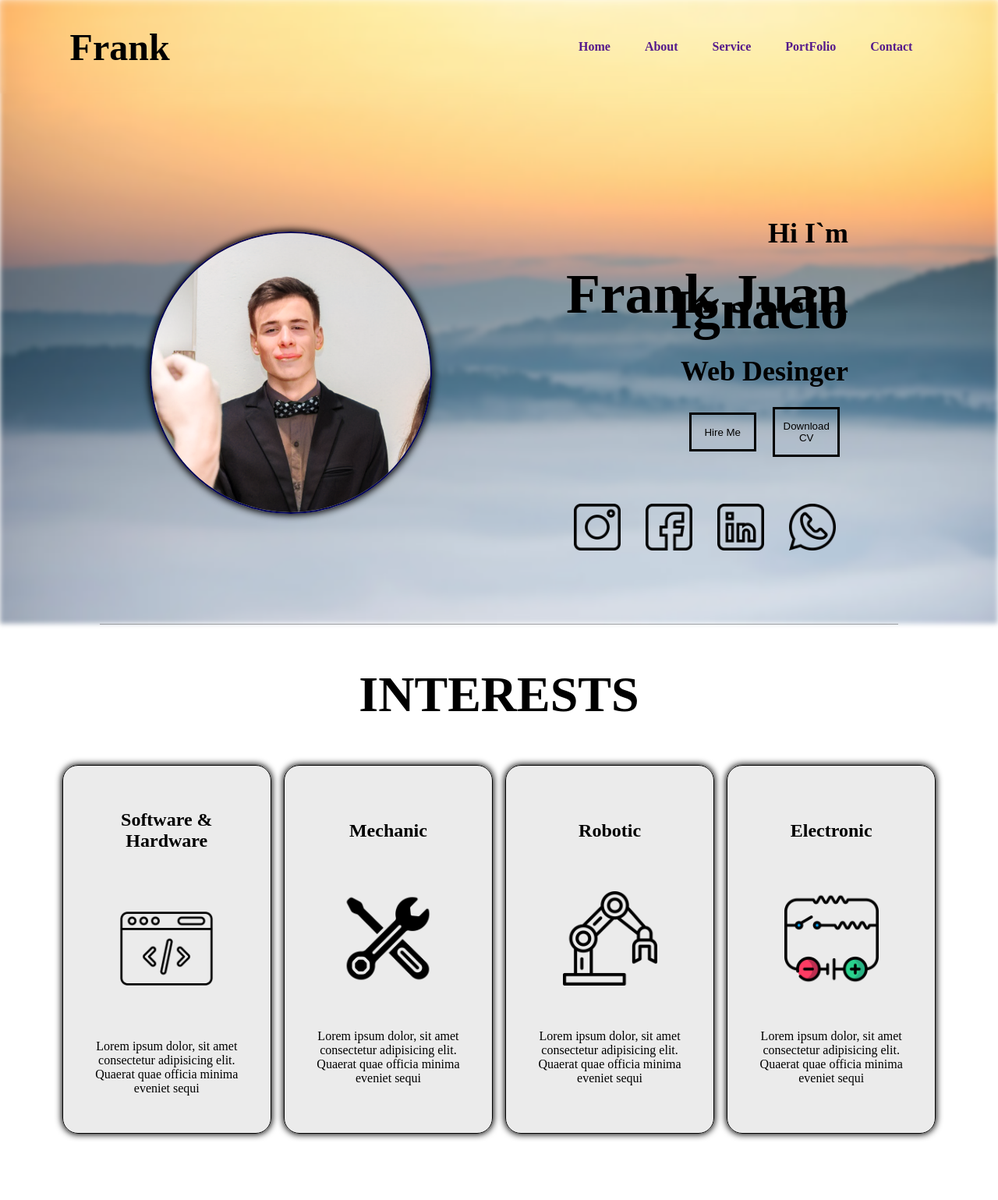
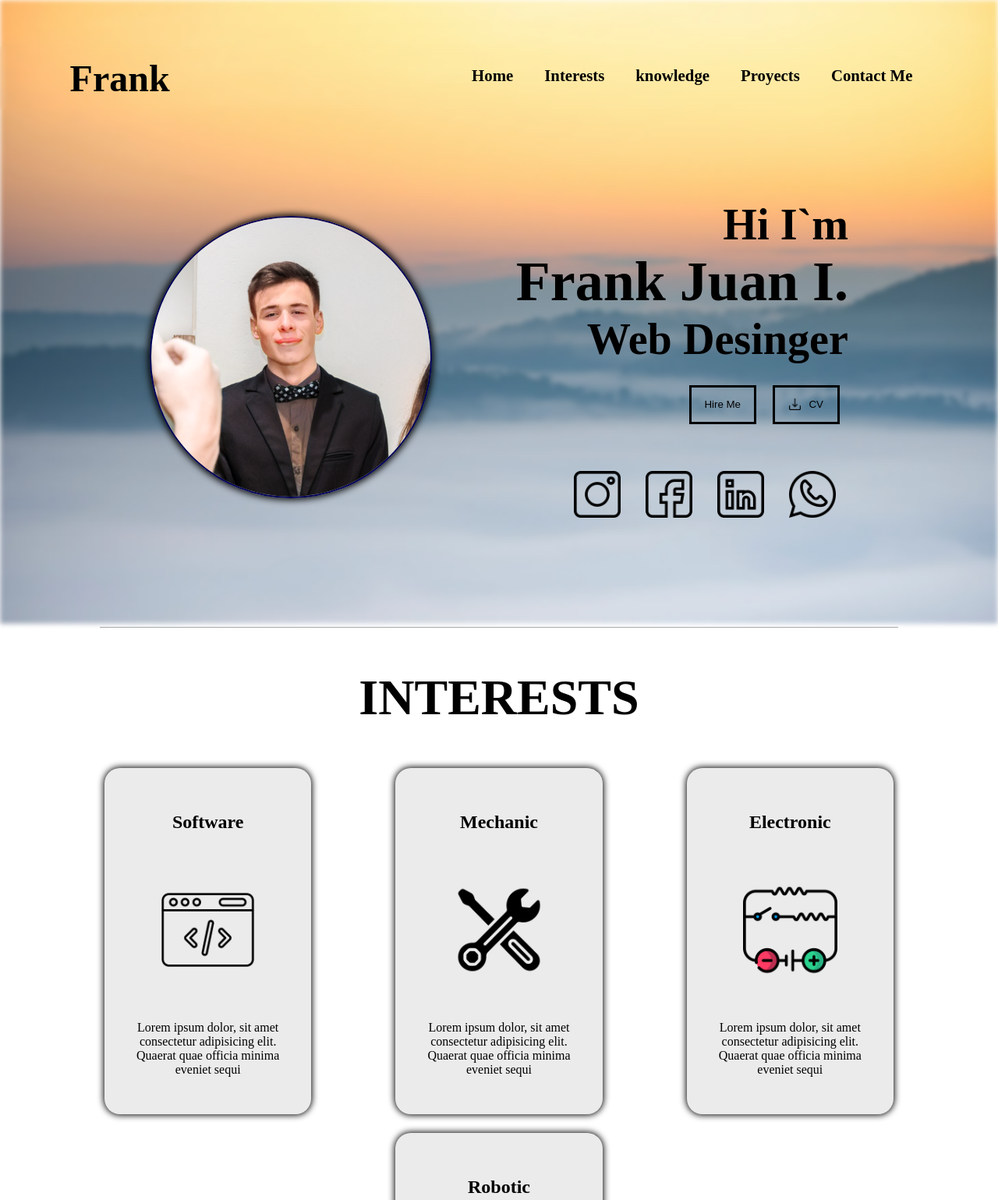
Before and after one commit to FrankJuanI/CV, a plain HTML site: page index.html in a window 1280 px wide. Shown: the top 1539 px of the page at 78% size. Drawn offline with Linux system fonts and the light colour scheme.

Commit message:
responsive v1 on header and interests section| piero no leas esto

```diff
--- a/index.html
+++ b/index.html
@@ -5,18 +5,19 @@
     <meta name="viewport" content="width=device-width, initial-scale=1.0" />
     <title>Document</title>
     <link rel="stylesheet" href="style.css" />
+    <script src="script.js"></script>
   </head>
 
   <body>
-    <div class="navBar">
+    <div class="navBar" >
       <h3 class="Name">Frank</h3>
       <nav>
         <ul>
           <li><a href="">Home</a></li>
-          <li><a href="">About</a></li>
-          <li><a href="">Service</a></li>
-          <li><a href="">PortFolio</a></li>
-          <li><a href="">Contact</a></li>
+          <li><a href="">Interests</a></li>
+          <li><a href="">knowledge</a></li>
+          <li><a href="">Proyects</a></li>
+          <li><a href="">Contact Me</a></li>
         </ul>
       </nav>
     </div>
@@ -30,7 +31,7 @@
       <div class="PInfo">
         <div class="Presentation">
           <h3>Hi I`m</h3>
-          <h2>Frank Juan Ignacio</h2>
+          <h2>Frank Juan I.</h2>
           <h3>Web Desinger</h3>
         </div>
         <div class="DownloadButtons">
@@ -38,7 +39,8 @@
             <p>Hire Me</p>
           </button>
           <button>
-            <p>Download CV</p>
+            <p><img src="assets/download.png" alt=""></p>
+            <p>CV</p>
           </button>
         </div>
         <div class="icons">
@@ -56,7 +58,7 @@
 
         <div class="intereses-cards-section">
           <div class="intereses-card">
-            <h3>Software & Hardware</h3>
+            <h3>Software </h3>
             <img src="assets/desarrollar.png" alt="" />
             <p>
               Lorem ipsum dolor, sit amet consectetur adipisicing elit. Quaerat
@@ -72,16 +74,16 @@
             </p>
           </div>
           <div class="intereses-card">
-            <h3>Robotic</h3>
-            <img src="assets/brazo-robotico.png" alt="" />
+            <h3>Electronic</h3>
+            <img src="assets/circuito-electronico.png" alt="" />
             <p>
               Lorem ipsum dolor, sit amet consectetur adipisicing elit. Quaerat
               quae officia minima eveniet sequi
             </p>
           </div>
           <div class="intereses-card">
-            <h3>Electronic</h3>
-            <img src="assets/circuito-electronico.png" alt="" />
+            <h3>Robotic</h3>
+            <img src="assets/brazo-robotico.png" alt="" />
             <p>
               Lorem ipsum dolor, sit amet consectetur adipisicing elit. Quaerat
               quae officia minima eveniet sequi
--- a/style.css
+++ b/style.css
@@ -33,51 +33,71 @@ body {
 }
 
 .navBar {
-  position: relative;
+  position: sticky;
+  top: 0;
   width: 100%;
-  height: 15vh;
-  margin-bottom: 5vh;
-  padding: 0;
-  padding: 0;
-  overflow: hidden;
+  max-width: 100em;
+  margin: 0 auto;
+  margin-top: 60px;
+  height: 80px;
   justify-content: space-between;
   display: flex;
   align-items: center;
   background-color: transparent;
   backdrop-filter: blur(3px);
   z-index: 3;
+  transition: background-color 1s ease-in-out;
 }
 
+
 nav {
-  display: inline;
+  display: flex;
   padding-right: 7%;
   position: static;
+  width: auto;
 }
 
 ul {
-  display: inline;
+  display: flex;
+  width: 100%;
+  height: 30px;
 }
 
 ul li {
-  display: inline-block;
   justify-content: space-between;
   border-left: 0;
   list-style: none;
+  position: relative;
+  width: auto;
+  margin: 0 auto;
 }
 
 ul li a {
+  position: relative;
+  display: inline-block;
   padding: 0px 20px;
   font-weight: bold;
   text-decoration: none;
+  color: rgb(0, 0, 0);
+  font-size: 1.3em;
+  transition: all 0.2s ease-in-out;
+}
+
+nav ul li a:hover{
+  color: white;
+  transform: scale(1.5);
+  background-color: rgba(0, 0, 0, 0.421);
+  border-radius: 8px;
 }
 
 header {
   padding-right: 5%;
   padding-left: 5%;
-  margin: auto;
+  margin: 0 auto;
   align-items: center;
   width: 70%;
-  height: 80vh;
+  max-width: 100em;
+  height: auto;
   display: flex;
   justify-content: space-evenly;
   align-items: center;
@@ -85,7 +105,11 @@ header {
   border-bottom-style: solid;
   border-bottom-width: 1px;
   border-color: rgba(24, 24, 24, 0.361);
+  padding-bottom: 1.5em;
+  min-height: 80vh;
 }
+
+
 
 .PImage {
   width: 40%;
@@ -112,30 +136,69 @@ header {
 .Presentation {
   position: relative;
   display: block;
-  line-height: 40%;
   text-align: end;
-}
-
-.Presentation h4 {
-  font-size: 36px;
+  margin-bottom: 5%;
 }
 
 .Presentation h3 {
-  font-size: 36px;
+  position: relative;
+  margin: 0;
 }
+
+.Presentation h2 {
+  position: relative;
+  margin: 0;
+}
+
+/* @media (max-width: 768px) {
+  .Presentation h2 {
+    text-align: center;
+    font-size: 14px;
+    line-height: 1.5;
+    color: red;
+    content: "Este es un texto más corto";
+  }
+} */
+
 
 .DownloadButtons {
   display: flex;
+  flex-direction:row;
   width: 40%;
   justify-content: space-around;
   align-items: center;
 }
 
 .DownloadButtons button {
+  display: flex;
   border: solid;
   background-color: transparent;
   width: 40%;
+  justify-content: center;
+  height: 50px;
 }
+
+.DownloadButtons button:hover{
+  background-color: rgba(0, 0, 0, 0.306);
+}
+
+.DownloadButtons button:hover a{
+  color: white;
+}
+
+
+.DownloadButtons button p{
+  display: inline-block;
+}
+
+
+.DownloadButtons button p img{
+  display: inline-block;
+  object-fit:scale-down ;
+  height: 15px;
+  margin-right: 10px;
+}
+
 
 .icons {
   margin-top: 60px;
@@ -158,15 +221,37 @@ main {
 }
 
 .interests-section {
-  min-height: 100vh;
+  min-height: 80vh;
   max-width: 100em;
   display: flex;
+  justify-content: center;
+  padding-bottom: 10vh;
   flex-direction: column;
   text-align: center;
   border-bottom-style: solid;
   border-bottom-width: 1px;
   border-color: rgba(24, 24, 24, 0.361);
 }
+
+
+@media screen and (max-width: 1024px) {
+  header {
+    width: calc(100% - 2em);
+    padding: 0em 1.5em;
+  }
+
+  .interests-cards-section{
+    display: flex;
+    flex-direction: column;
+  }
+
+  .intereses-card{
+    width: 50%;
+  }
+}
+
+
+
 
 .interests-section h2,
 .knowledge-section h2,
@@ -177,14 +262,22 @@ main {
 
 .intereses-cards-section {
   display: flex;
-  justify-content: space-between;
+  flex-wrap: wrap;
+  text-align: center;
+  justify-content: space-around;
   padding: 0em 5em;
 }
 
+.intereses-card:first-child{
+  margin-bottom: 1.5em;
+}
+
 .intereses-card {
+  margin: 0em 1em;
   width: 18%;
-  border: 1px;
-  border-style: solid;
+  height: 30%;
+  border: 0px solid;
+  min-width: 200px;
   border-radius: 20px;
   padding: 2em;
   display: flex;
@@ -214,6 +307,7 @@ main {
   min-height: 800px;
   height: 100vh;
   display: flex;
+  justify-content: center;
   flex-direction: column;
   position: relative;
   text-align: center;
@@ -229,11 +323,10 @@ main {
   display: flex;
   height: 50%;
   max-width: 100em;
-  border-style: solid;
-  border-width: 1px;
+  border: 0px solid;
   border-radius: 30px;
   padding: 40px;
-  background-color: rgba(24, 24, 24, 0.04);
+  background-color: rgba(24, 24, 24, 0.076);
   box-shadow: 0px 0px 10px 1px;
 }
 
```
